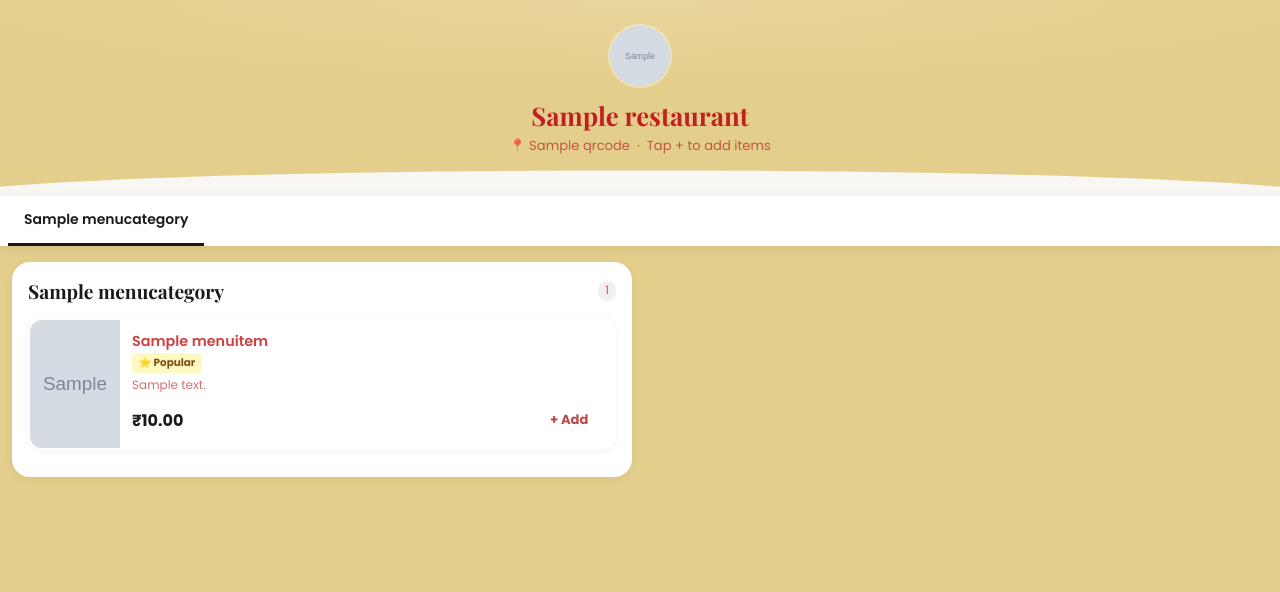
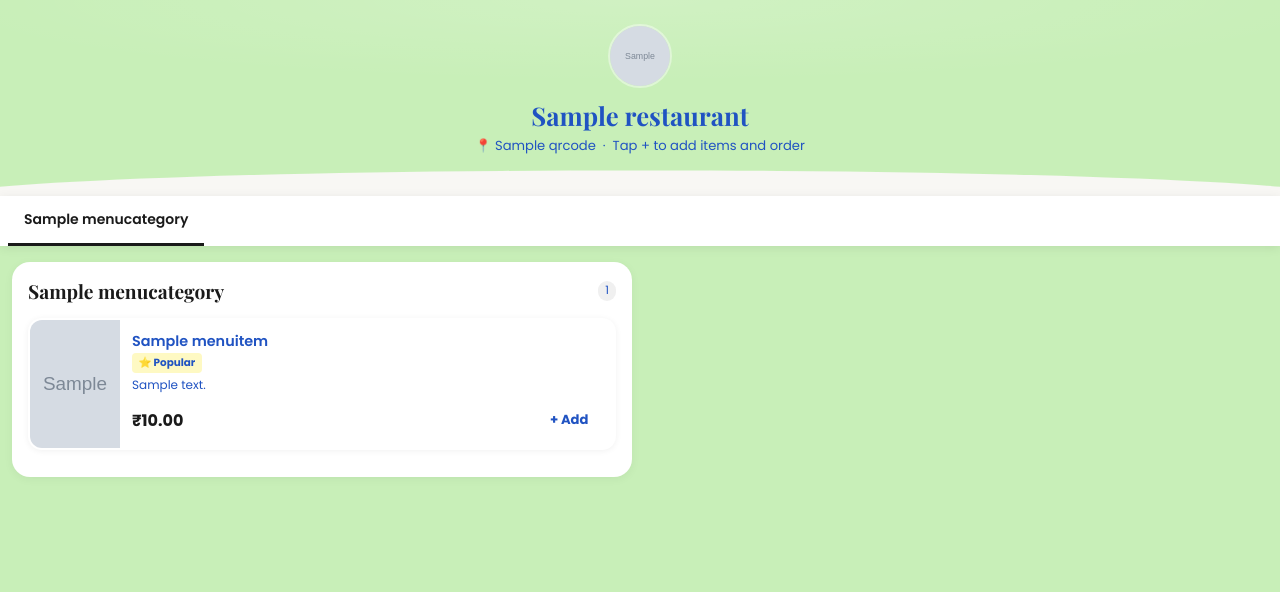
Before and after one commit to Ojas45shinde/QRMenu, a Django app: a page that uses templates/orders/place_order.html in a window 1280 px wide. Shown: the top 592 px of the page. Run offline with Django 5.2, Linux system fonts and the light colour scheme; tables that the repository leaves empty hold one stand-in row (values such as "Sample post"); grey boxes marked "Sample" are stand-in pictures.

Commit message:
Final UI Changes

```diff
--- a/templates/orders/place_order.html
+++ b/templates/orders/place_order.html
@@ -40,7 +40,7 @@
 
     body {
       font-family: var(--fb);
-      background: #e4ce8c;
+      background: #c8efb8;
       color: #1A1A1A;
       padding-bottom: 100px;
     }
@@ -99,13 +99,13 @@
       font-family: var(--fd);
       font-size: 1.6rem;
       font-weight: 700;
-      color: #c22020;
+      color: #2053c2;
       position: relative;
     }
 
     .header-table {
       font-size: 0.82rem;
-      color: rgba(189, 54, 54, 0.8);
+      color: #2053c2;
       margin-top: 0.3rem;
       position: relative;
     }
@@ -135,7 +135,7 @@
       padding: 0.8rem 1rem;
       font-size: 0.875rem;
       font-weight: 500;
-      color: #c25555;
+      color: #2053c2;
       border-bottom: 3px solid transparent;
       cursor: pointer;
       text-decoration: none;
@@ -188,7 +188,7 @@
 
     .section-count {
       font-size: 0.72rem;
-      color: #e44646;
+      color: #2053c2;
       background: #f0f0f0;
       padding: 0.12rem 0.45rem;
       border-radius: 100px;
@@ -237,13 +237,13 @@
     .item-name {
       font-weight: 600;
       font-size: 0.9rem;
-      color: #cd4141;
+      color: #2053c2;
       line-height: 1.3;
     }
 
     .item-desc {
       font-size: 0.75rem;
-      color: #cf7171;
+      color: #2053c2;
       margin-top: 0.25rem;
       line-height: 1.4;
       display: -webkit-box;
@@ -261,7 +261,7 @@
 
     .badge-popular {
       background: #FEF9C3;
-      color: #854D0E;
+      color: #2053c2;
       font-size: 0.65rem;
       font-weight: 700;
       padding: 0.12rem 0.4rem;
@@ -284,7 +284,7 @@
 
     .add-btn {
       background: var(--brand);
-      color: #be4b4b;
+      color: #2053c2;
       border: none;
       border-radius: 8px;
       padding: 0.4rem 0.85rem;
@@ -579,7 +579,7 @@
     <div class="header-logo-ph">🍽</div>
     {% endif %}
     <h1 class="header-name">{{ restaurant.name }}</h1>
-    <p class="header-table">📍 {{ qr.label }} &nbsp;·&nbsp; Tap + to add items</p>
+    <p class="header-table">📍 {{ qr.label }} &nbsp;·&nbsp; Tap + to add items and order </p>
   </div>
 
   <!-- Tabs -->
```
Also changed, not shown: templates/menus/public_menu.html (+9 -9 lines).
